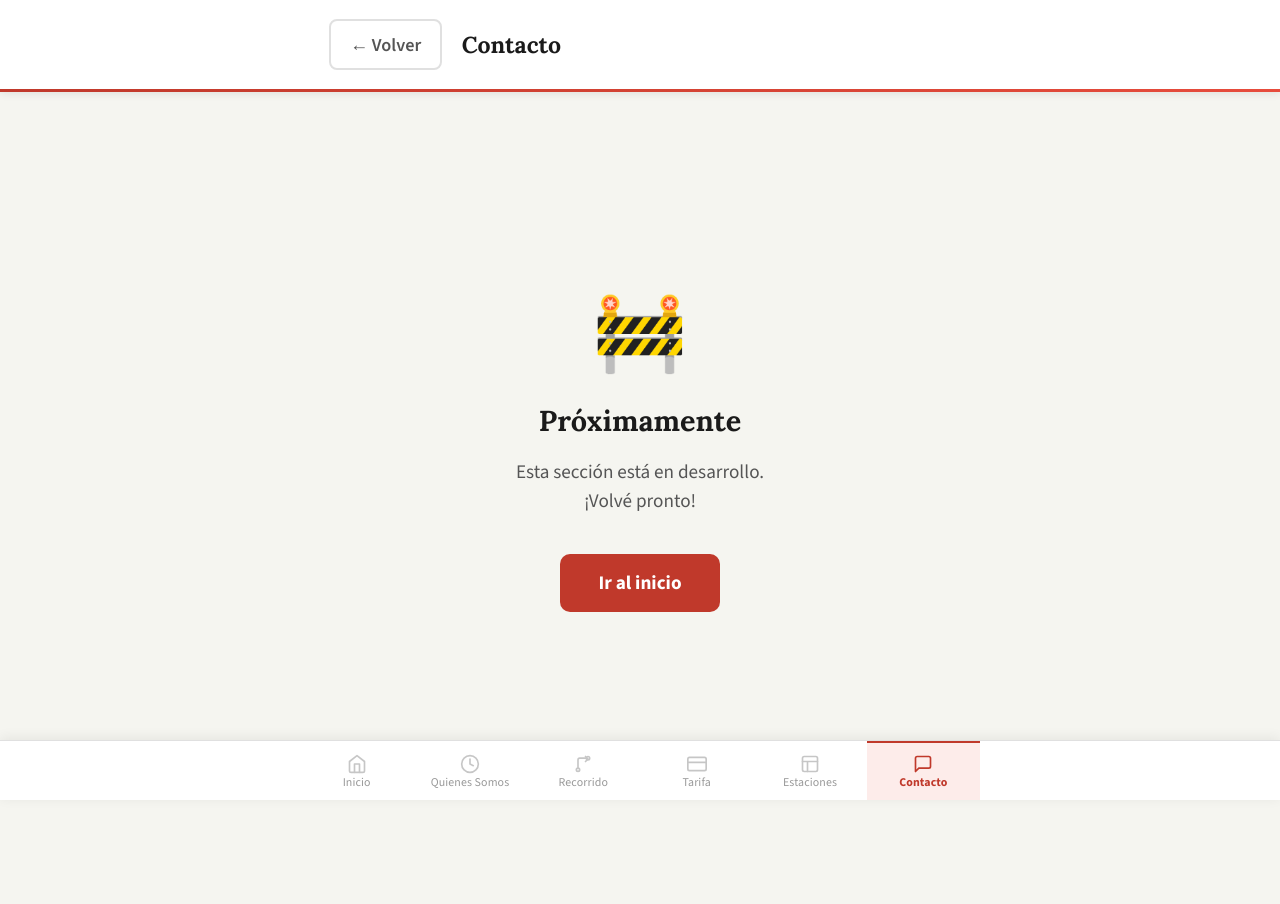
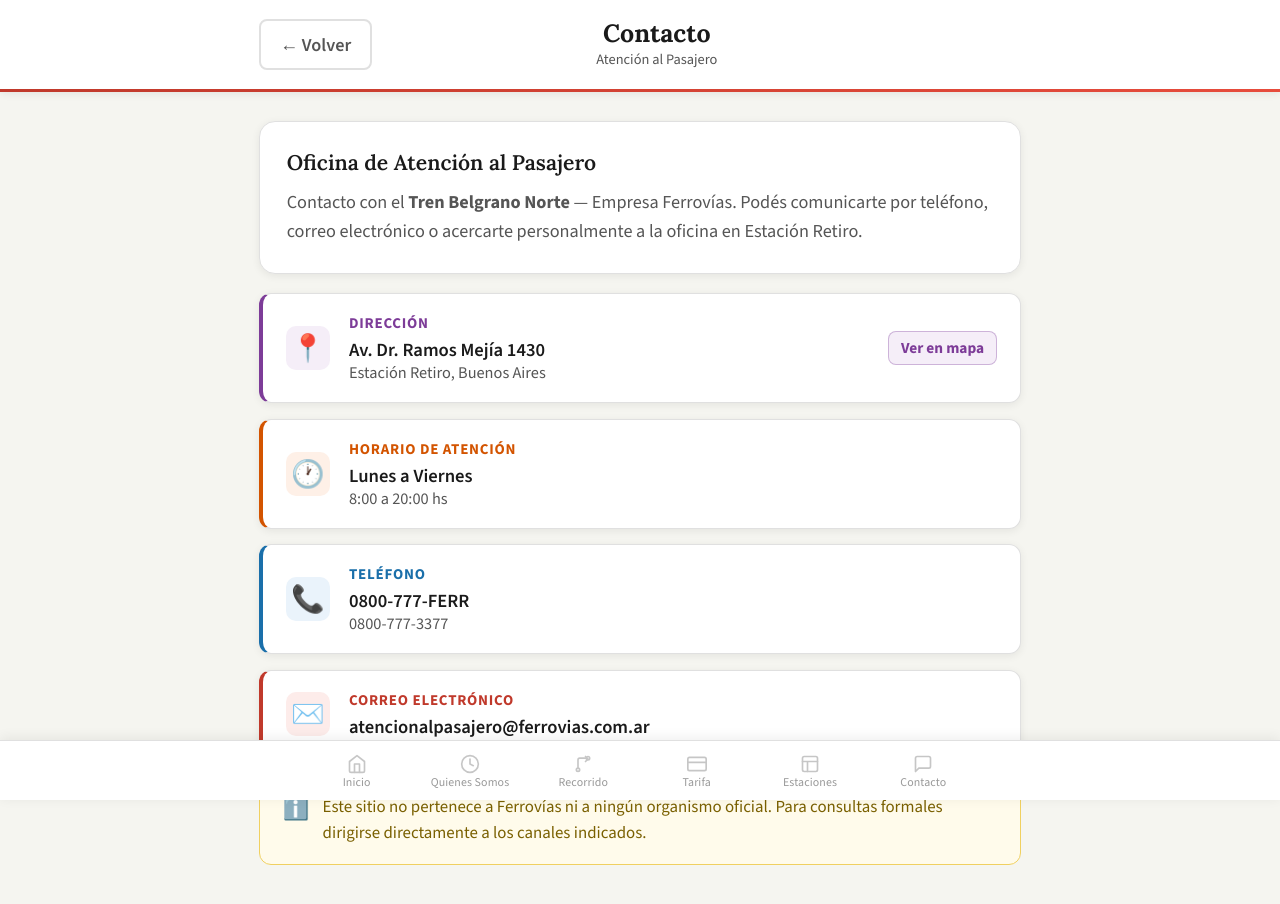
Before and after one commit to Matias-Roldan/Belgrano-Norte-Online, a React (Vite) app in the folder frontend/: page /contacto in a window 1280 px wide. Shown: the top 904 px of the page. Before the commit the page ends 860 px from the top, so only its background shows below. Built offline with nearby package versions, Linux system fonts and the light colour scheme.

Commit message:
Desarollo de Pagina Contacto

```diff
--- a/frontend/src/App.jsx
+++ b/frontend/src/App.jsx
@@ -11,7 +11,9 @@
 import AdminServicios  from './pages/AdminServicios';
 import QuienesSomos    from './pages/QuienesSomos';
 import Recorrido       from './pages/Recorrido';
+import Contacto        from './pages/Contacto';
 import api             from './api/belgrano';
+
 
 const T = {
   bgPage:    '#F5F5F0',
@@ -131,7 +133,7 @@
     ),
   },
   {
-    label: 'Contacto', ruta: '/contacto',
+    label: 'Contacto', ruta: '/Contacto',
     icon: (
       <svg width="20" height="20" viewBox="0 0 24 24" fill="none" stroke="currentColor" strokeWidth="2" strokeLinecap="round" strokeLinejoin="round">
         <path d="M21 15a2 2 0 0 1-2 2H7l-4 4V5a2 2 0 0 1 2-2h14a2 2 0 0 1 2 2z"/>
@@ -440,7 +442,8 @@
           <Route path="/quienes-somos"    element={<QuienesSomos />}                        />
           <Route path="/recorrido"        element={<Recorrido/>}                            />
           <Route path="/tarifa"           element={<Proximamente titulo="Tarifa"/>}         />
-          <Route path="/contacto"         element={<Proximamente titulo="Contacto"/>}       />
+          <Route path="/contacto"         element={<Contacto/>}       />
+          <Route path="/estaciones"       element={<Proximamente titulo="Estaciones"/>}     />
           <Route path="/panel"            element={<PanelControl/>}                         />
           <Route path="/panel/avisos"     element={<AdminAvisos/>}                          />
           <Route path="/panel/estaciones" element={<AdminEstaciones/>}                      />
--- /dev/null
+++ b/frontend/src/pages/Contacto.jsx
@@ -0,0 +1,216 @@
+// frontend/src/pages/Contacto.jsx
+// ─────────────────────────────────────────────
+// BELGRANO NORTE — Contacto
+// ─────────────────────────────────────────────
+import { useNavigate } from 'react-router-dom';
+
+// ── PALETA ────────────────────────────────────
+const T = {
+  bgPage:    '#F5F5F0',
+  bgWhite:   '#FFFFFF',
+  red:       '#C0392B',
+  redLight:  '#FDECEA',
+  redBorde:  '#E8A09A',
+  blue:      '#1A6FAA',
+  blueLight: '#EAF3FB',
+  textPri:   '#1A1A1A',
+  textSub:   '#555555',
+  textMuted: '#999999',
+  borde:     '#E0E0E0',
+  sombra:    'rgba(0,0,0,0.07)',
+  verde:     '#27AE60',
+  verdeLight:'#EDFAF3',
+};
+
+const CONTACTOS = [
+  {
+    ico: '📍',
+    titulo: 'Dirección',
+    linea1: 'Av. Dr. Ramos Mejía 1430',
+    linea2: 'Estación Retiro, Buenos Aires',
+    color:  '#7D3C98',
+    bg:     '#F5EEF8',
+    href:   'https://maps.google.com/?q=Av.+Dr.+Ramos+Mejía+1430+Buenos+Aires',
+    accion: 'Ver en mapa',
+  },
+  {
+    ico: '🕐',
+    titulo: 'Horario de atención',
+    linea1: 'Lunes a Viernes',
+    linea2: '8:00 a 20:00 hs',
+    color:  '#D35400',
+    bg:     '#FEF0E7',
+  },
+  {
+    ico: '📞',
+    titulo: 'Teléfono',
+    linea1: '0800-777-FERR',
+    linea2: '0800-777-3377',
+    color:  '#1A6FAA',
+    bg:     '#EAF3FB',
+  },
+  {
+    ico: '✉️',
+    titulo: 'Correo electrónico',
+    linea1: 'atencionalpasajero@ferrovias.com.ar',
+    color:  '#C0392B',
+    bg:     '#FDECEA',
+  },
+];
+
+export default function Contacto() {
+  const navigate = useNavigate();
+
+  return (
+    <div style={s.root}>
+
+      {/* ── HEADER ── */}
+      <header style={s.header}>
+        <div style={s.headerInner}>
+          <button onClick={() => navigate('/')} style={s.btnVolver}>← Volver</button>
+          <div style={s.headerCentro}>
+            <div style={s.headerTitulo}>Contacto</div>
+            <div style={s.headerSub}>Atención al Pasajero</div>
+          </div>
+          <div style={{ minWidth: '80px' }} />
+        </div>
+        <div style={s.headerLine} />
+      </header>
+
+      <main style={s.main}>
+
+        {/* ── INTRO ── */}
+        <div style={s.panel}>
+          <div style={s.panelTitulo}>Oficina de Atención al Pasajero</div>
+          <p style={s.panelTxt}>
+            Contacto con el <strong>Tren Belgrano Norte</strong> — Empresa Ferrovías.
+            Podés comunicarte por teléfono, correo electrónico o acercarte
+            personalmente a la oficina en Estación Retiro.
+          </p>
+        </div>
+
+        {/* ── CARDS DE CONTACTO ── */}
+        {CONTACTOS.map((item, i) => (
+          <div key={i} style={{ ...s.card, borderLeft: `4px solid ${item.color}` }}>
+            <div style={{ ...s.cardIcoWrap, background: item.bg }}>
+              <span style={s.cardIco}>{item.ico}</span>
+            </div>
+            <div style={s.cardBody}>
+              <div style={{ ...s.cardTitulo, color: item.color }}>{item.titulo}</div>
+              <div style={s.cardLinea1}>{item.linea1}</div>
+              <div style={s.cardLinea2}>{item.linea2}</div>
+            </div>
+            {item.href && (
+              <a href={item.href} target="_blank" rel="noreferrer" style={{
+                ...s.cardAccion,
+                color:       item.color,
+                background:  item.bg,
+                borderColor: item.color + '55',
+              }}>
+                {item.accion}
+              </a>
+            )}
+          </div>
+        ))}
+
+        {/* ── AVISO ── */}
+        <div style={s.aviso}>
+          <span style={s.avisoIco}>ℹ️</span>
+          <span style={s.avisoTxt}>
+            Este sitio no pertenece a Ferrovías ni a ningún organismo oficial.
+            Para consultas formales dirigirse directamente a los canales indicados.
+          </span>
+        </div>
+
+      </main>
+    </div>
+  );
+}
+
+// ── ESTILOS ───────────────────────────────────
+const s = {
+  root: {
+    backgroundColor: T.bgPage,
+    minHeight: '100vh',
+    fontFamily: "'Source Sans 3', 'Segoe UI', sans-serif",
+    color: T.textPri,
+  },
+  header: {
+    background: T.bgWhite,
+    boxShadow: `0 2px 8px ${T.sombra}`,
+    position: 'sticky', top: 0, zIndex: 100,
+  },
+  headerInner: {
+    display: 'flex', justifyContent: 'space-between',
+    alignItems: 'center', padding: '1rem 1.5rem',
+    maxWidth: '820px', margin: '0 auto', width: '100%',
+  },
+  btnVolver: {
+    background: T.bgWhite, border: `2px solid ${T.borde}`,
+    color: T.textSub, padding: '0.6rem 1rem',
+    borderRadius: '8px', cursor: 'pointer',
+    fontSize: '0.95rem', fontWeight: '600',
+    whiteSpace: 'nowrap', minHeight: '44px',
+  },
+  headerCentro: { textAlign: 'center' },
+  headerTitulo: {
+    fontSize: '1.3rem', fontWeight: '700', color: T.textPri,
+    fontFamily: "'Lora', serif", lineHeight: 1.1,
+  },
+  headerSub:  { fontSize: '0.75rem', color: T.textSub, marginTop: '2px' },
+  headerLine: { height: '3px', background: `linear-gradient(90deg, ${T.red}, #E74C3C)` },
+
+  main: { maxWidth: '820px', margin: '0 auto', padding: '1.5rem' },
+
+  panel: {
+    background: T.bgWhite, border: `1.5px solid ${T.borde}`,
+    borderRadius: '16px', padding: '1.4rem',
+    marginBottom: '1rem', boxShadow: `0 2px 8px ${T.sombra}`,
+  },
+  panelTitulo: {
+    fontSize: '1.1rem', fontWeight: '600', color: T.textPri,
+    fontFamily: "'Lora', serif", marginBottom: '0.6rem',
+  },
+  panelTxt: {
+    fontSize: '0.95rem', color: T.textSub,
+    lineHeight: 1.6, margin: 0,
+  },
+
+  card: {
+    display: 'flex', alignItems: 'center', gap: '1rem',
+    background: T.bgWhite, border: `1.5px solid ${T.borde}`,
+    borderRadius: '12px', padding: '1rem 1.2rem',
+    marginBottom: '0.8rem', boxShadow: `0 2px 8px ${T.sombra}`,
+    borderLeftWidth: '4px', borderLeftStyle: 'solid',
+  },
+  cardIcoWrap: {
+    width: '44px', height: '44px', minWidth: '44px',
+    borderRadius: '10px', display: 'flex',
+    alignItems: 'center', justifyContent: 'center',
+    flexShrink: 0,
+  },
+  cardIco:    { fontSize: '1.4rem' },
+  cardBody:   { flex: 1 },
+  cardTitulo: {
+    fontSize: '0.78rem', fontWeight: '700',
+    textTransform: 'uppercase', letterSpacing: '0.05em',
+    marginBottom: '0.2rem',
+  },
+  cardLinea1: { fontSize: '0.97rem', fontWeight: '600', color: T.textPri },
+  cardLinea2: { fontSize: '0.85rem', color: T.textSub },
+  cardAccion: {
+    fontSize: '0.8rem', fontWeight: '700',
+    padding: '6px 12px', borderRadius: '8px',
+    border: '1.5px solid', textDecoration: 'none',
+    whiteSpace: 'nowrap', flexShrink: 0,
+  },
+
+  aviso: {
+    display: 'flex', alignItems: 'flex-start', gap: '0.7rem',
+    background: '#FFFBEB', border: '1.5px solid #F0D060',
+    borderRadius: '12px', padding: '1rem 1.2rem',
+    marginTop: '0.4rem',
+  },
+  avisoIco: { fontSize: '1.1rem', marginTop: '1px' },
+  avisoTxt: { fontSize: '0.88rem', color: '#7A6000', lineHeight: 1.5 },
+};
```
Also changed, not shown: 2 other files (tests, documents, lock files or other folders).
